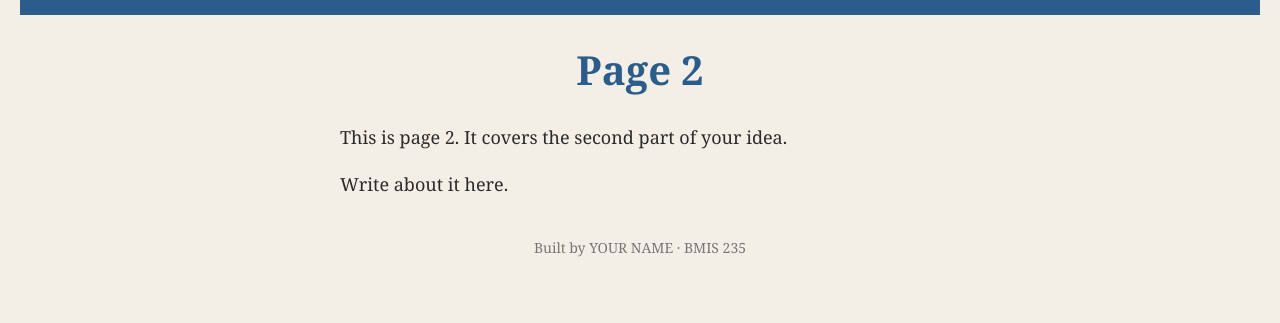
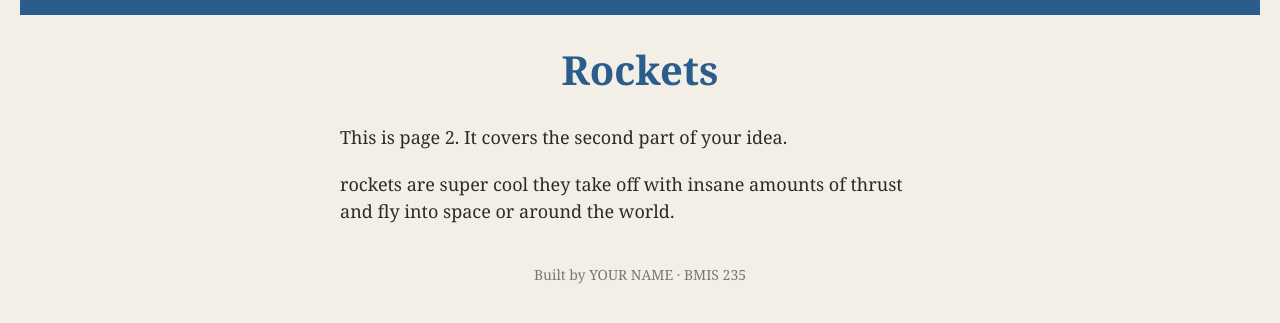
Before and after one commit to eesanders206-blip/bmis235-html-3, a plain HTML site: page Rockets.html in a window 1280 px wide. Shown: the part 71-394 px from the top of the page. Drawn offline with Linux system fonts and the light colour scheme.

Commit message:
Update Rockets.html

```diff
--- a/Rockets.html
+++ b/Rockets.html
@@ -7,8 +7,8 @@
 <html lang="en">
 <head>
 <meta charset="utf-8">
-<meta name="author" content="YOUR NAME">
-<title>Page 2</title>
+<meta name="Evan" content="Evan Sanders">
+<title>Rockets</title>
 
 <!-- this one line connects the page to the stylesheet -->
 <link rel="stylesheet" href="styles.css">
@@ -28,9 +28,9 @@
     <a href="cars.html"><img src="img/cars.png" alt="cars"></a>
 </nav>
 
-<h1>Page 2</h1>
+<h1>Rockets</h1>
 <p>This is page 2. It covers the second part of your idea.</p>
-<p>Write about it here.</p>
+<p>rockets are super cool they take off with insane amounts of thrust and fly into space or around the world.</p>
 
 <!-- Footer: fill in your name -->
 <footer>Built by YOUR NAME &middot; BMIS 235</footer>
```
